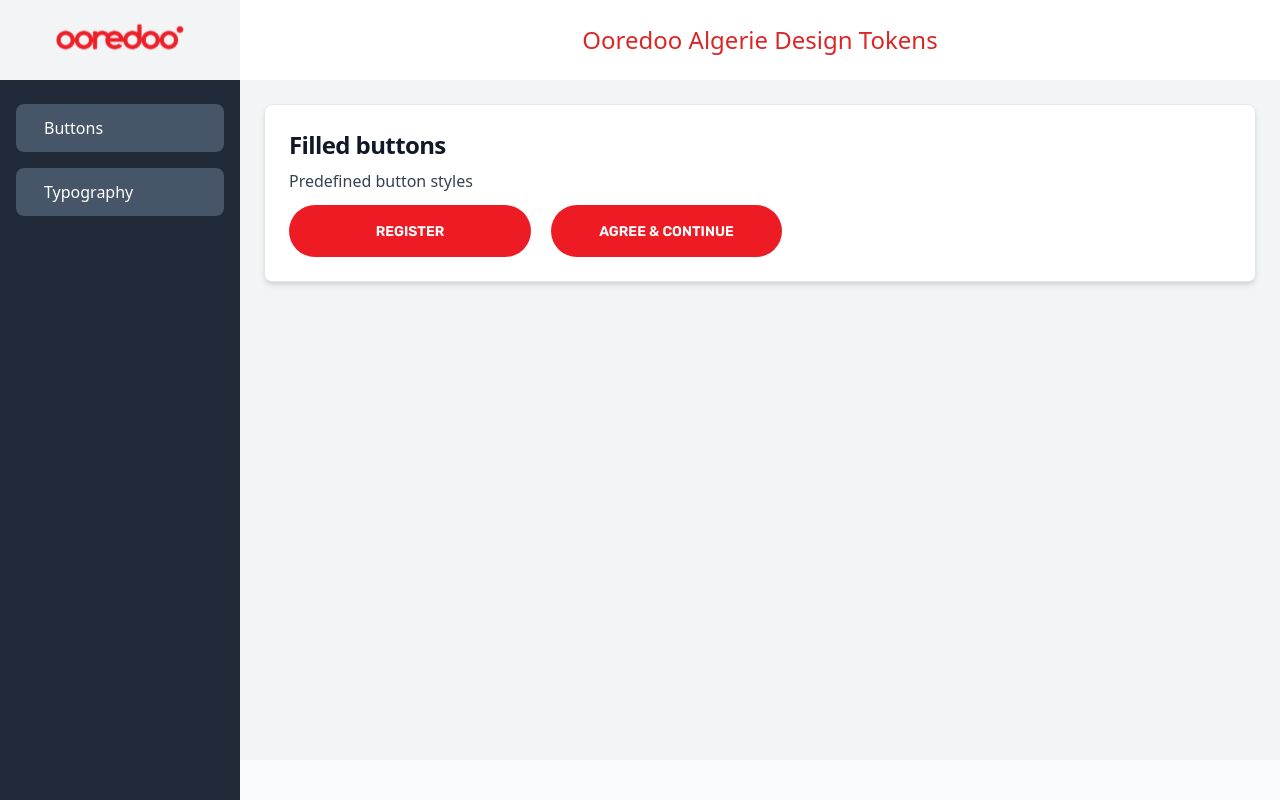
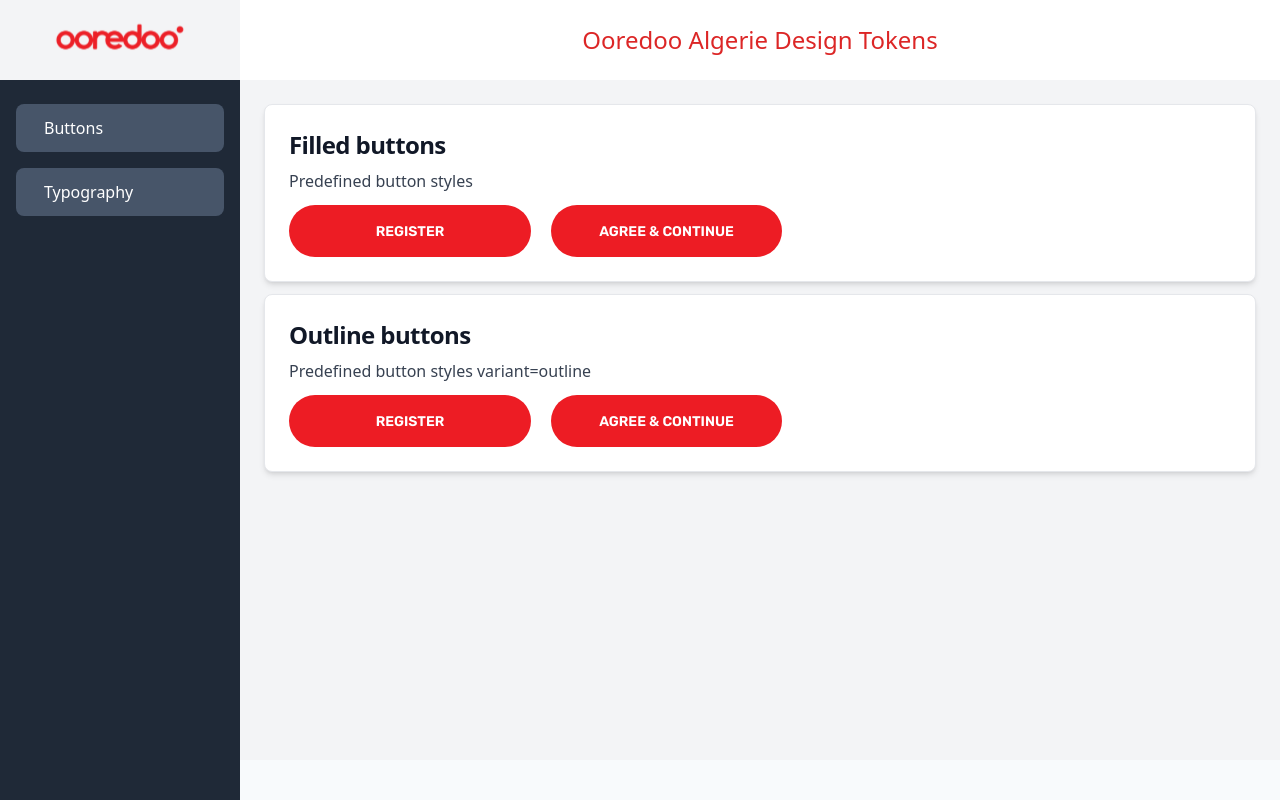
Before and after one commit to Malith-ra/Ooredoo-Algerie-nextjs, a Next.js app: page /button in a window 1280 px wide. Built offline with nearby package versions, Linux system fonts and the light colour scheme.

Commit message:
outline btn

```diff
--- /dev/null
+++ b/components/buttons/ButtonFilled.tsx
@@ -0,0 +1,22 @@
+import React from 'react';
+import Button from './Button';
+
+const ButtonFilled = () => {
+  return (
+    <div className="flex">
+      <div className="mr-5">
+        <Button width="242px" height="52px" size="14px">
+          REGISTER
+        </Button>
+      </div>
+
+      <div className="mr-5">
+        <Button width="231px" height="52px" size="14px">
+          AGREE & CONTINUE
+        </Button>
+      </div>
+    </div>
+  );
+};
+
+export default ButtonFilled;
--- a/components/buttons/ButtonsFilled.tsx
+++ b/components/buttons/ButtonOutline.tsx
@@ -1,7 +1,7 @@
 import React from 'react';
 import Button from './Button';
 
-const ButtonsFilled = () => {
+const ButtonOutline = () => {
   return (
     <div className="flex">
       <div className="mr-5">
@@ -19,4 +19,4 @@
   );
 };
 
-export default ButtonsFilled;
+export default ButtonOutline;
--- a/components/buttons/index.tsx
+++ b/components/buttons/index.tsx
@@ -1,8 +1,10 @@
 import React from 'react';
-import ButtonsFilled from './ButtonsFilled';
+import ButtonFilled from './ButtonFilled';
+import ButtonOutline from './ButtonOutline';
 
 const index = () => {
   return (
+    <>
       <div className="p-6  bg-white rounded-lg border border-gray-200 shadow-md dark:bg-gray-800 dark:border-gray-700">
         <a href="#">
           <h5 className="mb-2 text-2xl font-bold tracking-tight text-gray-900 dark:text-white">
@@ -12,8 +14,20 @@
         <p className="mb-3 font-normal text-gray-700 dark:text-gray-400">
           Predefined button styles
         </p>
-      <ButtonsFilled />
+        <ButtonFilled />
       </div>
+      <div className="p-6 mt-3 bg-white rounded-lg border border-gray-200 shadow-md dark:bg-gray-800 dark:border-gray-700">
+        <a href="#">
+          <h5 className="mb-2 text-2xl font-bold tracking-tight text-gray-900 dark:text-white">
+            Outline buttons
+          </h5>
+        </a>
+        <p className="mb-3 font-normal text-gray-700 dark:text-gray-400">
+          Predefined button styles variant=outline
+        </p>
+        <ButtonOutline />
+      </div>
+    </>
   );
 };
 
```
Lines whose indentation alone changed are shown as unchanged.
